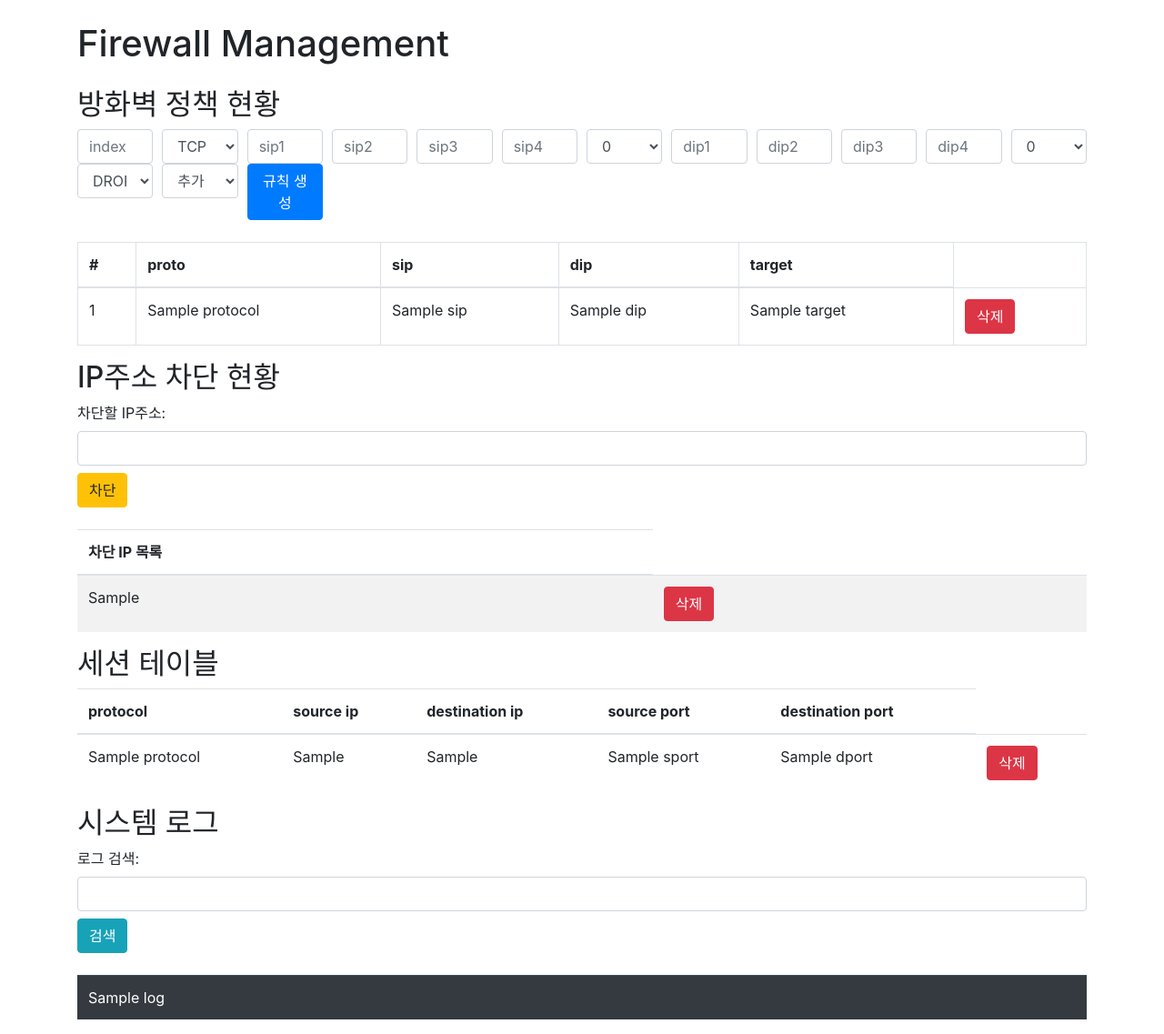
After one commit to BOB12-Dev-jason/myFireWall, a Flask app: template templates/index2.html in a window 1280 px wide. The commit adds this page. Shown: the whole page at 91% size. Run offline with Flask 3, Linux system fonts and the light colour scheme; the template is opened without the code that fills it: most values are stand-ins (such as "Sample title", 1, 10 or a date in 2020); some libraries are stand-ins or nearby versions.

Commit message:
feat - addsearch logs

```diff
--- a/app.py
+++ b/app.py
@@ -6,32 +6,53 @@ import myutils as ut
 app = Flask(__name__)
 
 blocked_ips = []
-
+system_logs = ut.get_dmesg_logs()
 
 @app.route("/")
 def home():
-    return render_template("index.html", iptables_info=ut.get_iptables_info() ,blocked_ips=blocked_ips, conn_info=ut.get_conntrack_info())
+    return render_template("index.html",
+                           iptables_info = ut.get_iptables_info(),
+                           blocked_ips = blocked_ips,
+                           conn_info = ut.get_conntrack_info(),
+                           logs = system_logs)
 
 
-@app.route("/add_rule/<chain>/<protocol>/<sip>/<dip>/<target>")
-def add_rule(procotol, chain, sip, dip, target):
+@app.route("/add_rule", methods=["POST"])
+def add_rule():
+    index = request.form.get('index')
+    protocol = request.form.get('protocol')
+
+    sip1, sip2, sip3, sip4 = request.form.get('sip1'), request.form.get('sip2'), request.form.get('sip3'), request.form.get('sip4')
+    smask = request.form.get('smask')
+    sip = f"{sip1}.{sip2}.{sip3}.{sip4}/{smask}"
+
+    dip1, dip2, dip3, dip4 = request.form.get('dip1'), request.form.get('dip2'), request.form.get('dip3'), request.form.get('dip4')
+    dmask = request.form.get('dmask')
+    dip = f"{dip1}.{dip2}.{dip3}.{dip4}/{dmask}"
+
+    target = request.form.get('target')
+    replace = request.form.get('replace')
+
     if target=="LOG":
-        command = f"sudo iptables -A FORWARD -s {sip} -j LOG --log-prefix 'DROP: ' --log-level 4"
+        if replace == 'n':
+            command = f"sudo iptables -I FORWARD {index} -s {sip} -d {dip} -j LOG --log-prefix 'FWLOG: ' --log-level 4"
+        elif replace == 'y':
+            command = f"sudo iptables -R FORWARD {index} -s {sip} -d {dip} -j LOG --log-prefix 'FWLOG: ' --log-level 4"
     else:
-        command = f"sudo iptables -A {chain} -s {sip} -d {dip} -p {procotol} -m conntrack --ctstate NEW,ESTABLISHED -j {target}"
+        if replace == 'n':
+            command = f"sudo iptables -I FORWARD {index} -s {sip} -d {dip} -p {protocol} -m conntrack --ctstate NEW,ESTABLISHED -j {target}"
+        elif replace == 'y':
+            command = f"sudo iptables -R FORWARD {index} -s {sip} -d {dip} -p {protocol} -m conntrack --ctstate NEW,ESTABLISHED -j {target}"
 
     print("add_rule command:",command)
     subprocess.run(command, shell=True)
     return redirect("/")
 
 
-@app.route("/delete_rule/<protocol>/<sip>/<target>", methods=["POST"])
-def delete_rule(protocol, sip, target):
-    dip = request.form.get('dip')
-    if target=="DROP":
-        command = f"sudo iptables -D FORWARD -s {sip} -d {dip} -p {protocol} -m conntrack --ctstate NEW,ESTABLISHED -j {target}"
-    elif target=="LOG":
-        command = f"sudo iptables -D FORWARD -s {sip} -j LOG --log-prefix 'DROP: ' --log-level 4"
+@app.route("/delete_rule/<index>", methods=["POST"])
+def delete_rule(index):
+    command = f"sudo iptables -D FORWARD {index}"
+
     print("delete_rule command:",command)
     subprocess.run(command, shell=True)
     return redirect("/")
@@ -44,10 +65,11 @@ def block_ip():
     blocked_ips.append(ip_to_block)
 
     command = f"sudo iptables -A FORWARD -s {ip_to_block} -m conntrack --ctstate NEW,ESTABLISHED -j DROP"
-    log_command = f"sudo iptables -A FORWARD -s {ip_to_block} -j LOG --log-prefix 'DROP: ' --log-level 4"
+    log_command = f"sudo iptables -A FORWARD -s {ip_to_block} -j LOG --log-prefix 'IP_DROP: ' --log-level 4"
     print("block_ip command:", command + '\n' + log_command)
+
+    subprocess.run(log_command, shell=True)
     subprocess.run(command, shell=True)
-    subprocess.run(log_command, shell=True)
 
     return redirect("/")
 
@@ -79,6 +101,13 @@ def remove_connect(protocol, sport, dport):
     return redirect("/")
 
 
+@app.route("/search_logs", methods=["POST"])
+def search_logs():
+    global system_logs
+    keyword = request.form.get('keyword')
+    print("keyword:", keyword)
+    system_logs = ut.get_dmesg_logs(keyword)
+    return redirect("/")
 
 
 
--- /dev/null
+++ b/templates/index2.html
@@ -0,0 +1,232 @@
+<!DOCTYPE html>
+<html lang="en">
+<head>
+    <meta charset="UTF-8">
+    <meta name="viewport" content="width=device-width, initial-scale=1.0">
+    <title>myFireWall</title>
+    <!-- Bootstrap CSS -->
+    <link rel="stylesheet" href="https://stackpath.bootstrapcdn.com/bootstrap/4.5.2/css/bootstrap.min.css">
+</head>
+<body>
+    <div class="container mt-4">
+        <h1 class="mb-4">Firewall Management</h1>
+
+        <h2>방화벽 정책 현황</h2>
+        <form action="{{ url_for('add_rule') }}" method="POST" class="mb-4">
+            <div class="form-row">
+                <div class="col-1">
+                    <input type="text" class="form-control" id="index" name="index" required placeholder="index">
+                </div>
+                <div class="col-1">
+                    <select id="protocol" name="protocol" class="form-control" required>
+                        <option value="TCP">TCP</option>
+                        <option value="UDP">UDP</option>
+                        <option value="all">ALL</option>
+                    </select>
+                </div>
+                <div class="col-1">
+                    <input type="text" class="form-control" id="sip1" name="sip1" required placeholder="sip1">
+                </div>
+                <div class="col-1">
+                    <input type="text" class="form-control" id="sip2" name="sip2" required placeholder="sip2">
+                </div>
+                <div class="col-1">
+                    <input type="text" class="form-control" id="sip3" name="sip3" required placeholder="sip3">
+                </div>
+                <div class="col-1">
+                    <input type="text" class="form-control" id="sip4" name="sip4" required placeholder="sip4">
+                </div>
+                <div class="col-1">
+                    <select id="smask" name="smask" class="form-control" required>
+                        <option value="0">0</option>
+                        <option value="8">8</option>
+                        <option value="16">16</option>
+                        <option value="24">24</option>
+                        <option value="32">32</option>
+                    </select>
+                </div>
+                <div class="col-1">
+                    <input type="text" class="form-control" id="dip1" name="dip1" required placeholder="dip1">
+                </div>
+                <div class="col-1">
+                    <input type="text" class="form-control" id="dip2" name="dip2" required placeholder="dip2">
+                </div>
+                <div class="col-1">
+                    <input type="text" class="form-control" id="dip3" name="dip3" required placeholder="dip3">
+                </div>
+                <div class="col-1">
+                    <input type="text" class="form-control" id="dip4" name="dip4" required placeholder="dip4">
+                </div>
+                <div class="col-1">
+                    <select id="dmask" name="dmask" class="form-control" required>
+                        <option value="0">0</option>
+                        <option value="8">8</option>
+                        <option value="16">16</option>
+                        <option value="24">24</option>
+                        <option value="32">32</option>
+                    </select>
+                </div>
+                <div class="col-1">
+                    <select id="target" name="target" class="form-control" required onchange="toggleLogFields()">
+                        <option value="DROP">DROP</option>
+                        <option value="ACCEPT">ACCEPT</option>
+                        <option value="LOG">LOG</option>
+                    </select>
+                </div>
+                <div class="col-1">
+                    <select id="replace" name="replace" class="form-control" required>
+                        <option value="n">추가</option>
+                        <option value="y">대체</option>
+                    </select>
+                </div>
+                <div class="col-1">
+                    <button type="submit" class="btn btn-primary">규칙 생성</button>
+                </div>
+            </div>
+        </form>
+
+        <div id="logFields" style="display: none;">
+            <div class="form-group">
+                <label for="logPrefix">Log Prefix: </label>
+                <input type="text" class="form-control" id="logPrefix" name="logPrefix">
+            </div>
+            <div class="form-group">
+                <label for="logLevel">Log Level: </label>
+                <select id="logLevel" name="logLevel" class="form-control" required>
+                    <option value="7">7 (Debug)</option>
+                    <option value="6">6 (Info)</option>
+                    <option value="5">5 (Notice)</option>
+                    <option value="4">4 (Warning)</option>
+                    <option value="3">3 (Error)</option>
+                    <option value="2">2 (Critical)</option>
+                    <option value="1">1 (Alert)</option>
+                    <option value="0">0 (Emergency)</option>
+                </select>
+            </div>
+        </div>
+
+        <script>
+            function toggleLogFields() {
+                var target = document.getElementById('target').value;
+                var logFields = document.getElementById('logFields');
+                if (target === 'LOG') {
+                    logFields.style.display = 'block';
+                } else {
+                    logFields.style.display = 'none';
+                }
+            }
+        </script>
+
+        <!-- 테이블에 Bootstrap 클래스 적용 -->
+        <table class="table table-bordered">
+            <thead>
+                <tr>
+                    <th>#</th>
+                    <th>proto</th>
+                    <th>sip</th>
+                    <th>dip</th>
+                    <th>target</th>
+                </tr>
+            </thead>
+            <tbody>
+                {% for target, protocol, sip, dip in iptables_info %}
+                <tr>
+                    <td>{{ loop.index }}</td>
+                    <td>{{ protocol }}</td>
+                    <td>{{ sip }}</td>
+                    <td>{{ dip }}</td>
+                    <td>{{ target }}</td>
+                    <td>
+                        <form action="{{ url_for('delete_rule', index=loop.index) }}", method="POST">
+                            <button type="submit" class="btn btn-danger">삭제</button>
+                        </form>
+                    </td>
+                </tr>
+                {% endfor %}
+            </tbody>
+        </table>
+
+        <h2>IP주소 차단 현황</h2>
+        <form action="/block_ip" method="POST" class="mb-4">
+            <div class="form-group">
+                <label for="ip">차단할 IP주소: </label>
+                <input type="text" class="form-control" id="ip" name="ip" required>
+                <button type="submit" class="btn btn-warning mt-2">차단</button>
+            </div>
+        </form>
+
+        <table class="table table-striped">
+            <thead>
+                <tr>
+                    <th>차단 IP 목록</th>
+                </tr>
+            </thead>
+            <tbody>
+                {% for ip in blocked_ips %}
+                <tr>
+                    <td>{{ ip }}</td>
+                    <td>
+                        <form action="{{ url_for('unblock_ip', ip=ip) }}", method="POST">
+                            <button type="submit" class="btn btn-danger">삭제</button>
+                        </form>
+                    </td>
+                </tr>
+                {% endfor %}
+            </tbody>
+        </table>
+
+        <h2>세션 테이블</h2>
+        <table class="table table-hover">
+            <thead>
+                <tr>
+                    <th>protocol</th>
+                    <th>source ip</th>
+                    <th>destination ip</th>
+                    <th>source port</th>
+                    <th>destination port</th>
+                </tr>
+            </thead>
+            <tbody>
+                {% for protocol, src_ip, dst_ip, sport, dport in conn_info %}
+                <tr>
+                    <td>{{ protocol }}</td>
+                    <td>{{ src_ip }}</td>
+                    <td>{{ dst_ip }}</td>
+                    <td>{{ sport }}</td>
+                    <td>{{ dport }}</td>
+                    <td>
+                        <form action="{{ url_for('remove_connect', protocol=protocol, sport=sport, dport=dport) }}", method="POST">
+                            <button type="submit" class="btn btn-danger">삭제</button>
+                        </form>
+                    </td>
+                </tr>
+                {% endfor %}
+            </tbody>
+        </table>
+
+        <h2>시스템 로그</h2>
+        <form action="{{ url_for('search_logs') }}" method="POST" class="mb-4">
+            <div class="form-group">
+                <label for="search_log">로그 검색: </label>
+                <input type="text" class="form-control" id="keyword" name="keyword">
+                <button type="submit" class="btn btn-info mt-2">검색</button>
+            </div>
+        </form>
+
+        <table class="table table-dark">
+            <tbody>
+                {% for log in logs %}
+                <tr>
+                    <td>{{ log }}</td>
+                </tr>
+                {% endfor %}
+            </tbody>
+        </table>
+    </div>
+
+    <!-- Bootstrap JS, Popper.js, and jQuery -->
+    <script src="https://code.jquery.com/jquery-3.5.1.slim.min.js"></script>
+    <script src="https://cdn.jsdelivr.net/npm/@popperjs/core@2.0.4/dist/umd/popper.min.js"></script>
+    <script src="https://stackpath.bootstrapcdn.com/bootstrap/4.5.2/js/bootstrap.min.js"></script>
+</body>
+</html>
```
Also changed, not shown: myutils.py (+16 -4 lines), templates/index.html (+115 -13 lines).
